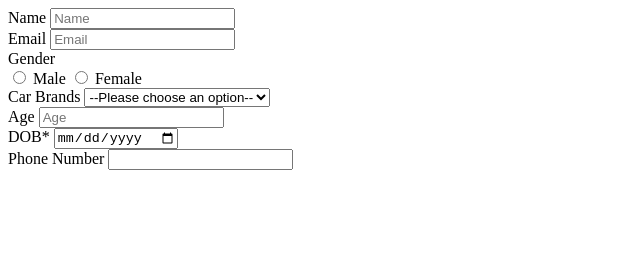
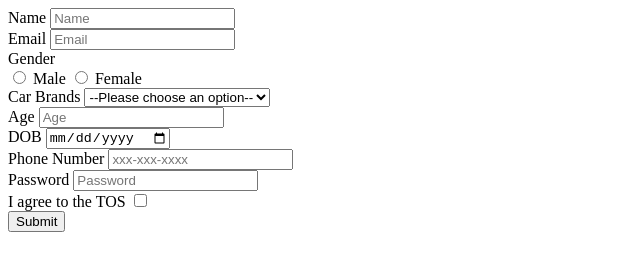
Before and after one commit to acciojob/signup-form-car-subhambishwakarma, a website: page main.html in a window 1280 px wide. Shown: the whole page, without its empty margins (0-640 px from the left). Drawn offline with Linux system fonts and the light colour scheme.

Commit message:
created a submission

```diff
--- a/main.html
+++ b/main.html
@@ -38,12 +38,25 @@
     <input type="number" id="age" name="age" placeholder="Age" required>
   </div>
   <div>
-    <label for="dob">DOB*</label>
+    <label for="dob">DOB</label>
     <input type="date" id="dob" name="dob" required>
   </div>
   <div>
     <label for="tel">Phone Number</label>
-    <input type="tel" id="tel"
+    <input type="number" id="tel" name="tel" placeholder="xxx-xxx-xxxx" required><br>
+  </div>
+		<div>
+			<lable for="password">Password</lable>
+			<input type="password" id="password" name="password" placeholder="Password" required><br>
+		</div>
+
+		<div>
+		<label for="tos"> I agree to the TOS</label>
+			<input type="checkbox" id="tos" name="tos" required><br>
+		</div>
+		<div>
+			<button>Submit</button>
+		</div>
     <script type="text/javascript" src="./script.js">
 </script>
 
```
